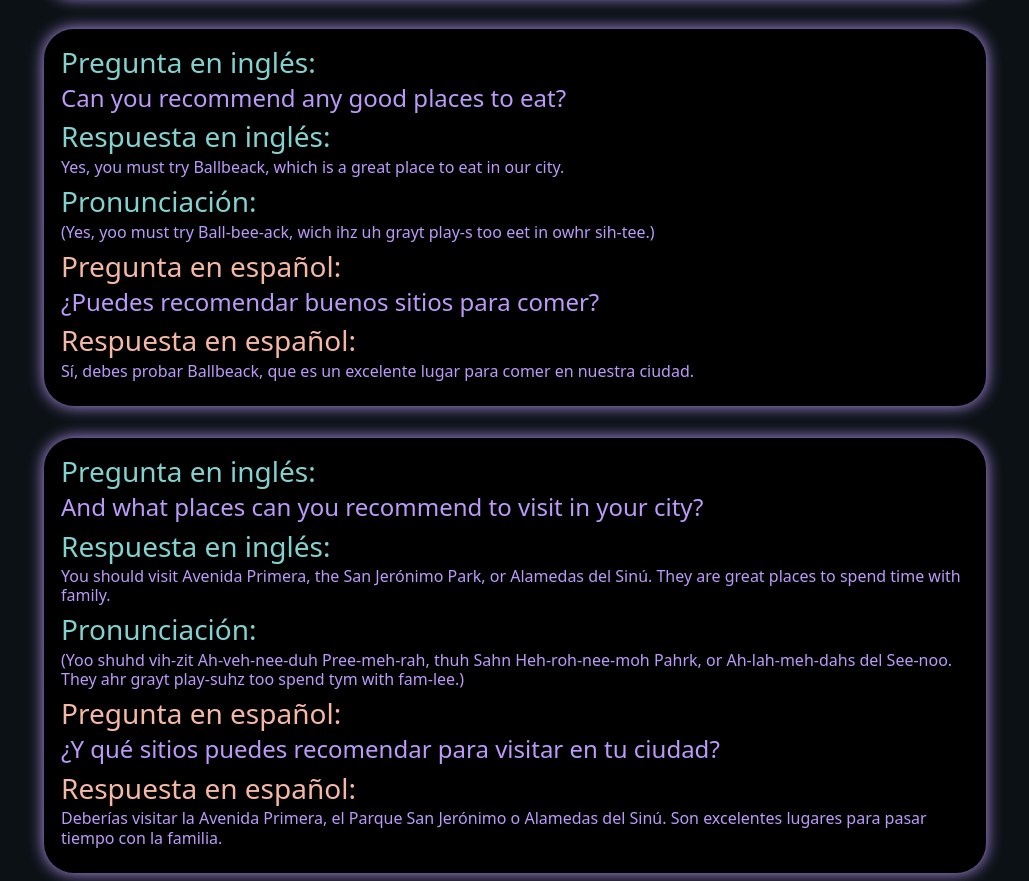
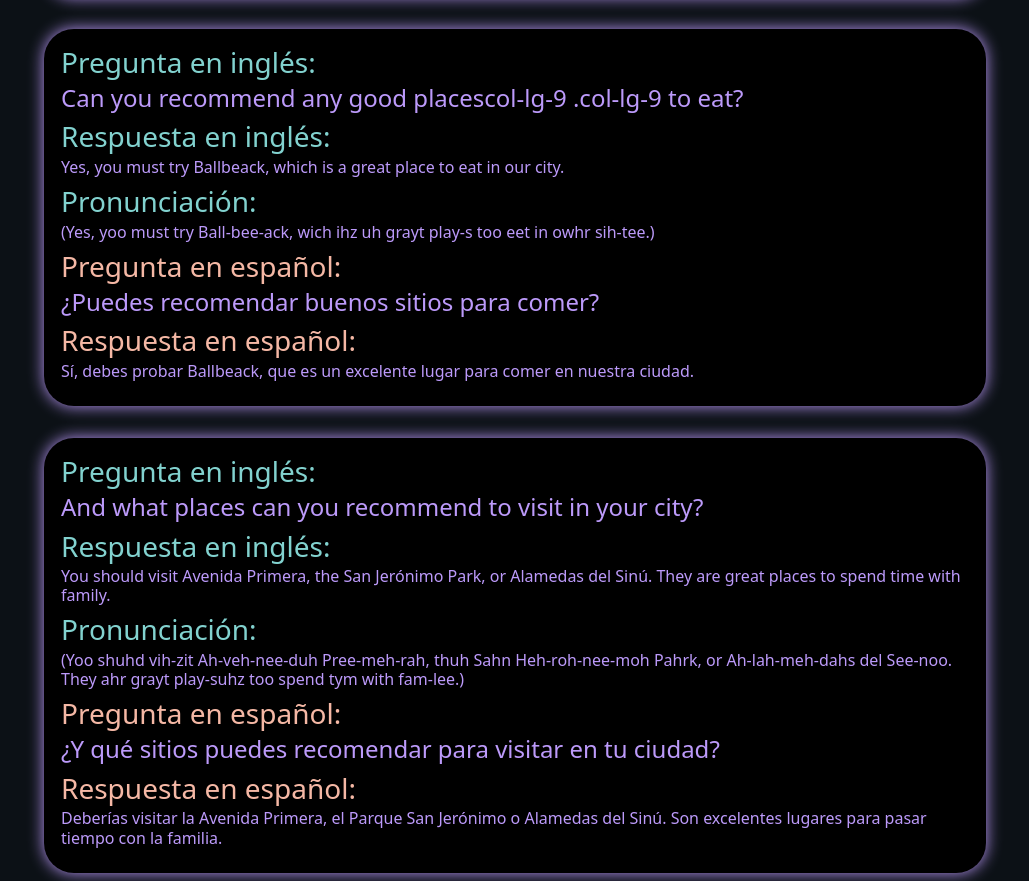
Before and after one commit to JimsimroDev/entrevista-en-ingl-s, a plain HTML site: page index.html in a window 1280 px wide. Shown: the part 986-1867 px from the top of the page, without its empty margins (125-1154 px from the left). Drawn offline with Linux system fonts and the light colour scheme.

```diff
--- a/index.html
+++ b/index.html
@@ -81,7 +81,7 @@
           <div class="card-body">
             <h3 class="card-title">Pregunta en inglés:</h3>
             <h4 class="card-subtitle mb-2 text-muted">
-             Can you recommend any good places to eat?
+             Can you recommend any good placescol-lg-9 .col-lg-9 to eat?
             </h4>
             <h3 class="card-title">Respuesta en inglés:</h3>
             <h6 class="card-subtitle mb-2 text-muted">
```
